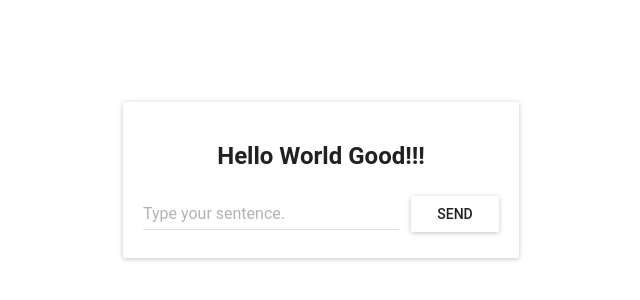
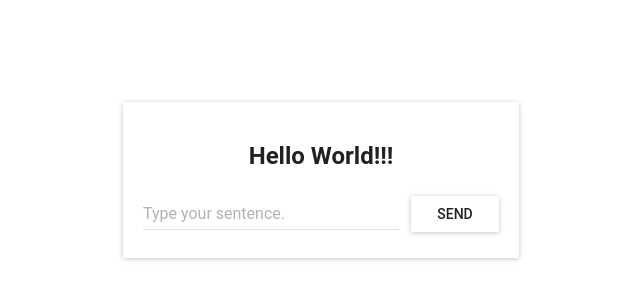
Before and after one commit to anoogan/retailproject_frontend, a React (Create React App) app: page / in a window 1280 px wide. Shown: the part 248-548 px from the top of the page, without its empty margins (317-957 px from the left). Built offline with nearby package versions, Linux system fonts and the light colour scheme.

Commit message:
javascript code changes

```diff
--- a/src/App.js
+++ b/src/App.js
@@ -46,7 +46,7 @@ class App extends Component {
             <MuiThemeProvider>
                 <div className="centerize">
                     <Paper zDepth={1} className="content">
-                        <h2>Hello World Good!!!</h2>
+                        <h2>Hello World!!!</h2>
                         <TextField ref={ref => this.textField = ref} onKeyUp={this.onEnterPress.bind(this)}
                                    hintText="Type your sentence."/>
                         <RaisedButton  label="Send" style={style} onClick={this.analyzeSentence.bind(this)}/>
```
